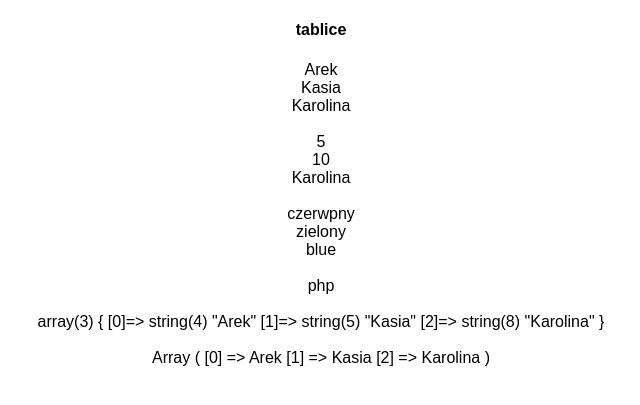
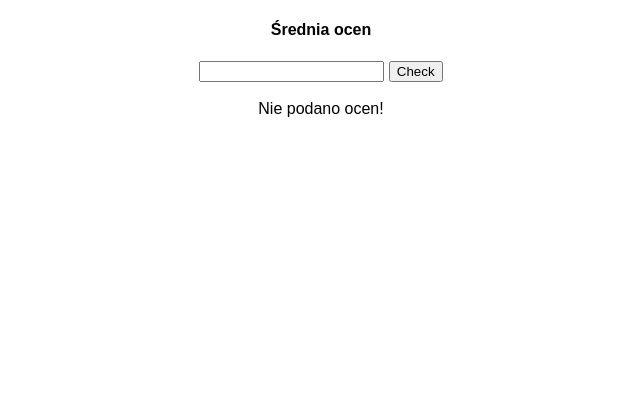
Before and after one commit to Zyar3k/php_basic, a PHP site: page / in a window 1280 px wide. Shown: the top 405 px of the page, without its empty margins (319-959 px from the left). Run offline with PHP 8.4, Linux system fonts and the light colour scheme.

Commit message:
Basic app, average grade

```diff
--- a/index.php
+++ b/index.php
@@ -29,12 +29,43 @@
 
   }
 </style>
-<h4>tablice</h4>
-<!-- <form action="index.php" method="get">
-    <input type="number" name="num" id="">
-    <input type="submit" value="OK">
-  </form> -->
+<h4>Średnia ocen</h4>
+  <form action="index.php" method="get">
+    <input type="text" name="num" id="">
+    <input type="submit" value="Check">
+  </form>
   <?php
+
+  if (isset($_GET['num']) and !empty($_GET['num'])) {
+    $a = $_GET['num'];
+    // echo "<br> Dzień = $a, <br><br>";
+    $tab = explode(",", $a);
+    // var_dump($tab);
+    $sum = 0;
+    $i = 0;
+
+    if (is_array($tab)) {
+      # code...
+      foreach ($tab as $key => $item) {
+        if (is_numeric($item) and $item >= 1 and $item <= 6) {
+          $sum += $item;
+          $i++;
+        }
+      }
+    }
+
+    if ($i > 0) {
+      echo "<br>Średnia ocen wynosi: " . round($sum / $i, 2);
+    } else {
+      echo "<br>Nie podano żdnej oceny";
+    }
+
+
+
+  } else {
+    echo '<br> Nie podano ocen!';
+  }
+
     /*
     <h4>intro</h4>
     if(isset($_GET['name'])){
@@ -246,7 +277,7 @@
       echo '<br> Nie podano liczby';
     }
     */
-
+    /*
     $tab = array('Arek', 'Kasia', 'Ania');
 
     echo $tab[0];
@@ -290,7 +321,25 @@
     echo '<br>';
     echo '<br>';
     print_r($tab);
+    */
+    /*
+    $tab = array('Arek', 'Kasia', 'Karolina', 'Adam', 'Maciek');
 
+    echo 'for:<br><br>';
+    // echo count($tab);
+    for ($i=0; $i < count($tab); $i++) {
+      echo $tab[$i];
+      echo '<br>';
+    }
+
+    echo '<br><br>foreach:<br><br>';
+
+    foreach ($tab as $key => $item) {
+      # code...
+      echo "$key - $item";
+      echo '<br>';
+    }
+    */
   ?>
 
   <!-- <form action="index.php" method="get">
```
